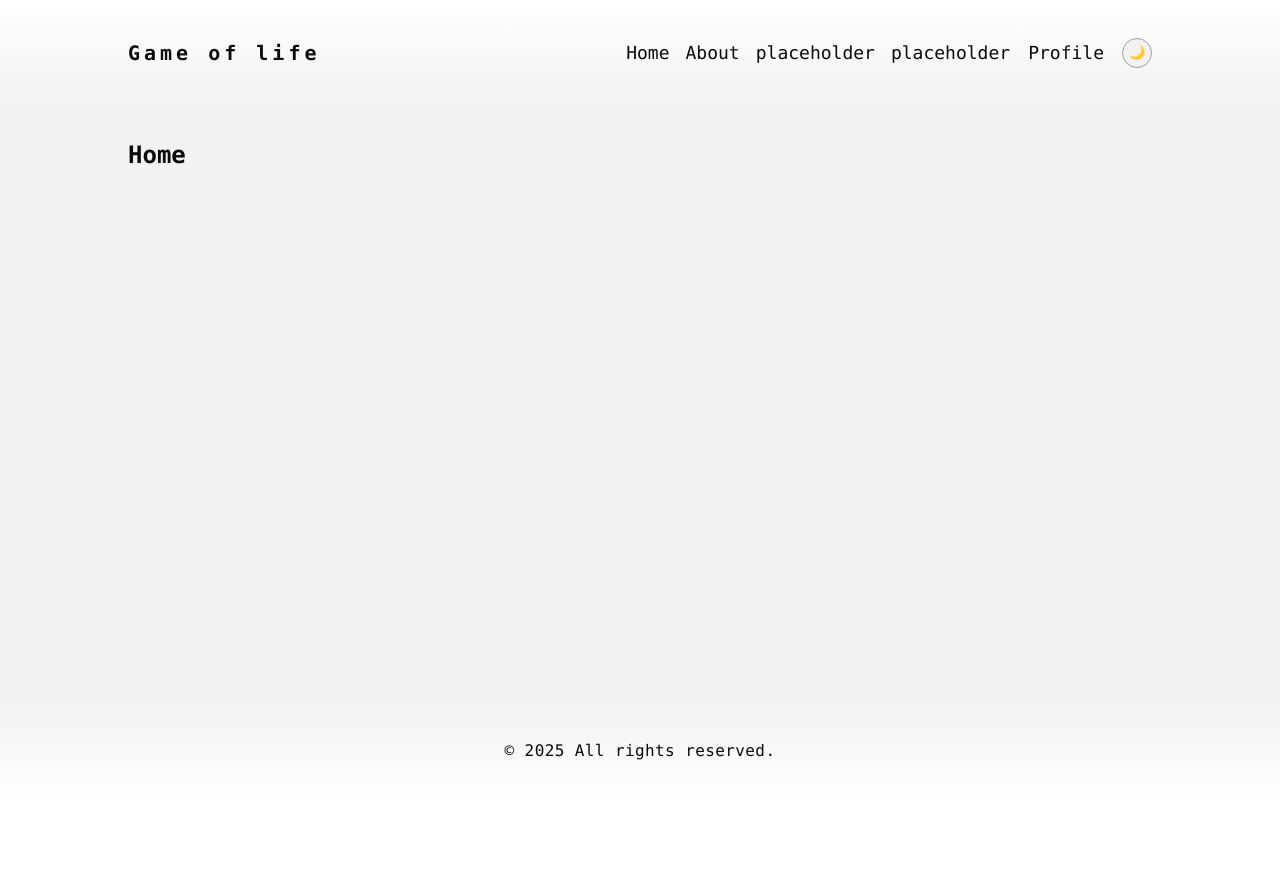
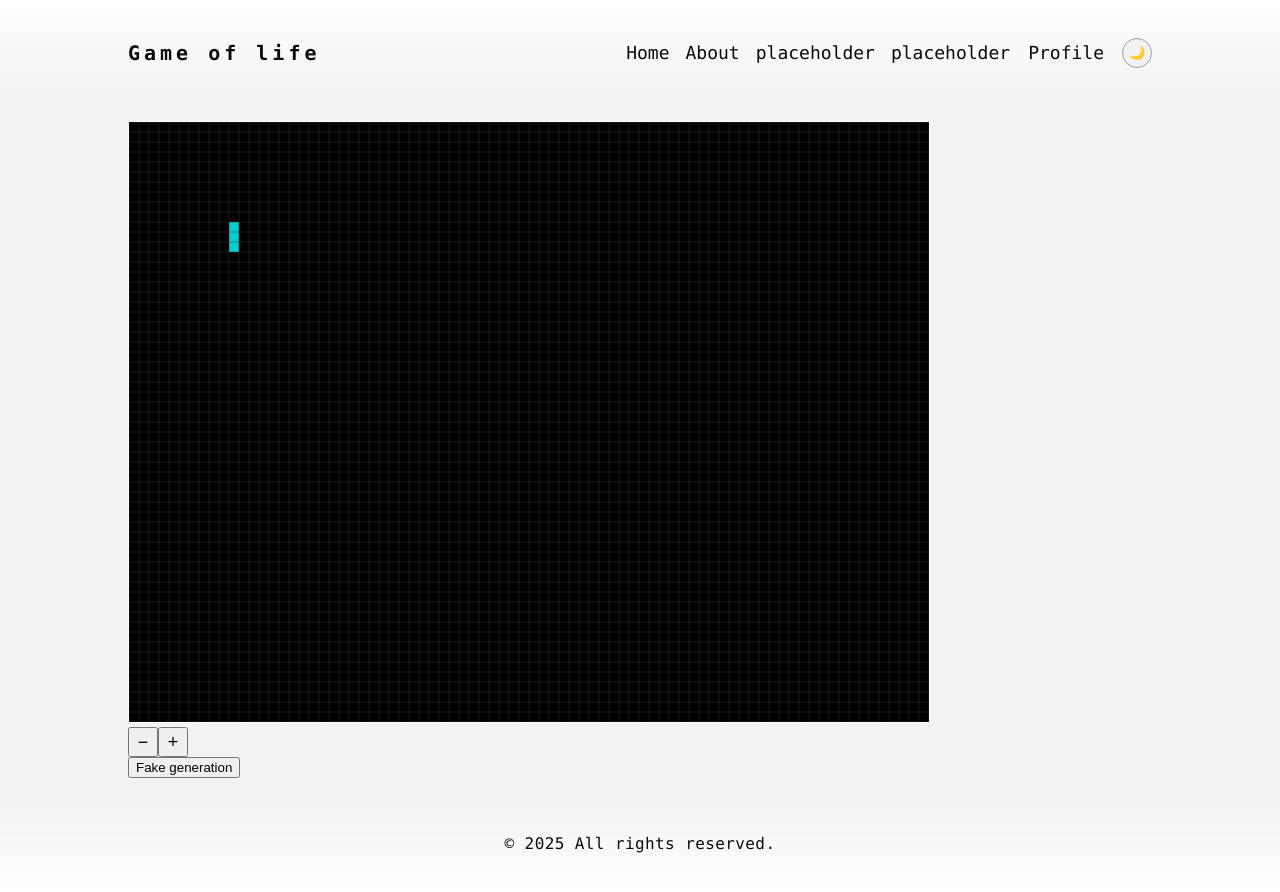
Before and after one commit to Jillypuff/game-of-life, a React (Vite) app: page / in a window 1280 px wide. Before the commit the page ends 800 px from the top, so only its background shows below. Built offline with nearby package versions, Linux system fonts and the light colour scheme.

Commit message:
setup canvas to display the game

```diff
--- /dev/null
+++ b/src/components/game-board/GameBoard.tsx
@@ -0,0 +1,56 @@
+import { useState } from "react"
+import GameCanvas from "./GameCanvas"
+import ZoomControls from "./ZoomControls"
+import { usePan } from "../../hooks/usePan"
+import type { Viewport } from "@models/game-board"
+import "@styles/components/game-board/GameBoard.scss"
+
+const coordToKey = (x: number, y: number): string => `${x},${y}`
+
+const CANVAS_WIDTH = 800
+const CANVAS_HEIGHT = 600
+
+const GameBoard = () => {
+  const [liveCells, setLiveCells] = useState<Set<string>>(() => {
+    const initial = new Set<string>()
+    initial.add(coordToKey(50, 50))
+    initial.add(coordToKey(50, 51))
+    initial.add(coordToKey(50, 52))
+    return initial
+  })
+
+  const [viewport, setViewport] = useState<Viewport>({
+    xOffset: 40,
+    yOffset: 40,
+    cellSize: 10,
+  })
+
+  const panHandlers = usePan(viewport, setViewport)
+
+  const advanceGeneration = () => {
+    console.log("Let's go forward")
+  }
+
+  return (
+    <div>
+      <GameCanvas
+        liveCells={liveCells}
+        viewport={viewport}
+        width={CANVAS_WIDTH}
+        height={CANVAS_HEIGHT}
+        {...panHandlers}
+      />
+      <div>
+        <ZoomControls
+          currentCellSize={viewport.cellSize}
+          setViewport={setViewport}
+        />
+        <button type="button" onClick={advanceGeneration}>
+          Fake generation
+        </button>
+      </div>
+    </div>
+  )
+}
+
+export default GameBoard
--- /dev/null
+++ b/src/components/game-board/GameCanvas.tsx
@@ -0,0 +1,92 @@
+import { useRef, useEffect } from "react"
+import type { Viewport } from "@models/game-board.ts"
+import "@styles/components/game-board/GameCanvas.scss"
+
+interface GameCanvasProps {
+  liveCells: Set<string>
+  viewport: Viewport
+  width: number
+  height: number
+  onPointerDown: (e: React.PointerEvent<HTMLCanvasElement>) => void
+  onPointerMove: (e: React.PointerEvent<HTMLCanvasElement>) => void
+  onPointerUp: (e: React.PointerEvent<HTMLCanvasElement>) => void
+}
+
+const keyToCoord = (key: string): [number, number] => {
+  const [x, y] = key.split(",").map(Number)
+  return [x, y]
+}
+
+const GameCanvas: React.FC<GameCanvasProps> = ({
+  liveCells,
+  viewport,
+  width,
+  height,
+  onPointerDown,
+  onPointerMove,
+  onPointerUp,
+}: GameCanvasProps) => {
+  const canvasRef = useRef<HTMLCanvasElement>(null)
+  const { xOffset, yOffset, cellSize } = viewport
+
+  useEffect(() => {
+    const canvas = canvasRef.current
+    if (!canvas) return
+
+    const ctx = canvas.getContext("2d")
+    if (!ctx) return
+
+    ctx.clearRect(0, 0, width, height)
+    ctx.fillStyle = "#00CED1"
+
+    const startX = Math.floor(xOffset)
+    const startY = Math.floor(yOffset)
+    const endX = Math.ceil(xOffset + width / cellSize)
+    const endY = Math.ceil(yOffset + height / cellSize)
+
+    for (const key of liveCells) {
+      const [cellX, cellY] = keyToCoord(key)
+
+      if (cellX >= startX && cellX < endX && cellY >= startY && cellY < endY) {
+        const drawX = (cellX - xOffset) * cellSize
+        const drawY = (cellY - yOffset) * cellSize
+
+        ctx.fillRect(drawX, drawY, cellSize, cellSize)
+      }
+    }
+
+    if (cellSize >= 10) {
+      ctx.strokeStyle = "#333333"
+      ctx.lineWidth = 0.5
+
+      for (let i = startX; i <= endX; i++) {
+        const x = (i - xOffset) * cellSize
+        ctx.beginPath()
+        ctx.moveTo(x, 0)
+        ctx.lineTo(x, height)
+        ctx.stroke()
+      }
+      for (let j = startY; j <= endY; j++) {
+        const y = (j - yOffset) * cellSize
+        ctx.beginPath()
+        ctx.moveTo(0, y)
+        ctx.lineTo(width, y)
+        ctx.stroke()
+      }
+    }
+  }, [liveCells, viewport, width, height])
+
+  return (
+    <canvas
+      className="game-board-canvas"
+      ref={canvasRef}
+      width={width}
+      height={height}
+      onPointerDown={onPointerDown}
+      onPointerMove={onPointerMove}
+      onPointerUp={onPointerUp}
+    />
+  )
+}
+
+export default GameCanvas
--- /dev/null
+++ b/src/components/game-board/ZoomControls.tsx
@@ -0,0 +1,55 @@
+import { Viewport } from "@models/game-board"
+import "@styles/components/game-board/ZoomControls.scss"
+
+interface ZoomControlsProps {
+  currentCellSize: number
+  setViewport: React.Dispatch<React.SetStateAction<Viewport>>
+}
+
+const MIN_ZOOM_SIZE = 5
+const MAX_ZOOM_SIZE = 50
+const ZOOM_STEP = 5
+
+const ZoomControls: React.FC<ZoomControlsProps> = ({
+  currentCellSize,
+  setViewport,
+}: ZoomControlsProps) => {
+  const handleZoomIn = () => {
+    setViewport((prevState) => ({
+      ...prevState,
+      cellSize: Math.min(MAX_ZOOM_SIZE, prevState.cellSize + ZOOM_STEP),
+    }))
+  }
+
+  const handleZoomOut = () => {
+    setViewport((prevState) => ({
+      ...prevState,
+      cellSize: Math.max(MIN_ZOOM_SIZE, prevState.cellSize - ZOOM_STEP),
+    }))
+  }
+
+  return (
+    <div>
+      <button
+        className="zoom-button"
+        onClick={handleZoomOut}
+        type="button"
+        disabled={currentCellSize <= MIN_ZOOM_SIZE}
+        aria-label="Zoom Out"
+      >
+        −
+      </button>
+      <button
+        className="zoom-button"
+        onClick={handleZoomIn}
+        type="button"
+        disabled={currentCellSize >= MAX_ZOOM_SIZE}
+        aria-label="Zoom In"
+      >
+        +
+      </button>
+    </div>
+  )
+}
+
+export default ZoomControls
--- /dev/null
+++ b/src/hooks/usePan.ts
@@ -0,0 +1,75 @@
+import { useRef, useCallback, PointerEvent } from "react"
+import { Viewport } from "@models/game-board"
+
+const MIN_OFFSET_X = -20
+const MAX_OFFSET_X = 120
+const MIN_OFFSET_Y = -20
+const MAX_OFFSET_Y = 120
+
+interface PanHandlers {
+  onPointerDown: (e: React.PointerEvent<HTMLCanvasElement>) => void
+  onPointerMove: (e: React.PointerEvent<HTMLCanvasElement>) => void
+  onPointerUp: (e: React.PointerEvent<HTMLCanvasElement>) => void
+}
+
+export const usePan = (
+  viewport: Viewport,
+  setViewport: React.Dispatch<React.SetStateAction<Viewport>>
+): PanHandlers => {
+  const dragState = useRef({ isDragging: false, lastX: 0, lastY: 0 })
+
+  const clampOffset = (offset: number, axis: "x" | "y"): number => {
+    const min = axis === "x" ? MIN_OFFSET_X : MIN_OFFSET_Y
+    const max = axis === "x" ? MAX_OFFSET_X : MAX_OFFSET_Y
+    return Math.max(min, Math.min(max, offset))
+  }
+
+  const handlePointerDown = useCallback((e: PointerEvent<HTMLElement>) => {
+    if (e.button !== 0) return
+
+    dragState.current.isDragging = true
+    dragState.current.lastX = e.clientX
+    dragState.current.lastY = e.clientY
+    e.currentTarget.setPointerCapture(e.pointerId)
+  }, [])
+
+  const handlePointerMove = useCallback(
+    (e: PointerEvent<HTMLElement>) => {
+      if (!dragState.current.isDragging) return
+
+      const { cellSize } = viewport
+
+      const dx = e.clientX - dragState.current.lastX
+      const dy = e.clientY - dragState.current.lastY
+
+      const dCellX = -dx / cellSize
+      const dCellY = -dy / cellSize
+
+      setViewport((prevViewport) => {
+        const newX = prevViewport.xOffset + dCellX
+        const newY = prevViewport.yOffset + dCellY
+
+        return {
+          ...prevViewport,
+          xOffset: clampOffset(newX, "x"),
+          yOffset: clampOffset(newY, "y"),
+        }
+      })
+
+      dragState.current.lastX = e.clientX
+      dragState.current.lastY = e.clientY
+    },
+    [viewport, setViewport]
+  )
+
+  const handlePointerUp = useCallback((e: PointerEvent<HTMLElement>) => {
+    dragState.current.isDragging = false
+    e.currentTarget.releasePointerCapture(e.pointerId)
+  }, [])
+
+  return {
+    onPointerDown: handlePointerDown,
+    onPointerMove: handlePointerMove,
+    onPointerUp: handlePointerUp,
+  }
+}
--- a/src/pages/HomePage.tsx
+++ b/src/pages/HomePage.tsx
@@ -1,7 +1,9 @@
+import GameBoard from "@components/game-board/GameBoard"
+
 const HomePage = () => {
   return (
     <div>
-      <h2>Home</h2>
+      <GameBoard />
     </div>
   )
 }
--- /dev/null
+++ b/src/styles/components/game-board/GameCanvas.scss
@@ -0,0 +1,5 @@
+.game-board-canvas {
+  border: 1px solid white;
+  background-color: black;
+  cursor: grab;
+}
--- /dev/null
+++ b/src/styles/components/game-board/ZoomControls.scss
@@ -0,0 +1,6 @@
+.zoom-button {
+  width: 30px;
+  height: 30px;
+  font-weight: "bold";
+  font-size: 18px;
+}
--- /dev/null
+++ b/src/types/game-board.ts
@@ -0,0 +1,5 @@
+export type Viewport = {
+  xOffset: number
+  yOffset: number
+  cellSize: number
+}
--- a/tsconfig.json
+++ b/tsconfig.json
@@ -25,8 +25,10 @@
     "paths": {
       "@components/*": ["src/components/*"],
       "@context/*": ["src/context/*"],
+      "@hooks/*": ["src/hooks/*"],
       "@pages/*": ["src/pages/*"],
-      "@styles/*": ["src/styles/*"]
+      "@styles/*": ["src/styles/*"],
+      "@models/*": ["src/types/*"]
     }
   },
   "include": ["src"],
--- a/vite.config.ts
+++ b/vite.config.ts
@@ -8,8 +8,10 @@ export default defineConfig({
     alias: {
       "@components": path.resolve(__dirname, "./src/components"),
       "@context": path.resolve(__dirname, "./src/context"),
+      "@hooks": path.resolve(__dirname, "'/src/hooks"),
       "@pages": path.resolve(__dirname, "./src/pages"),
       "@styles": path.resolve(__dirname, "./src/styles"),
+      "@types": path.resolve(__dirname, "./src/types"),
     },
   },
 })
```
Also changed, not shown: src/styles/components/game-board/GameBoard.scss (added).
